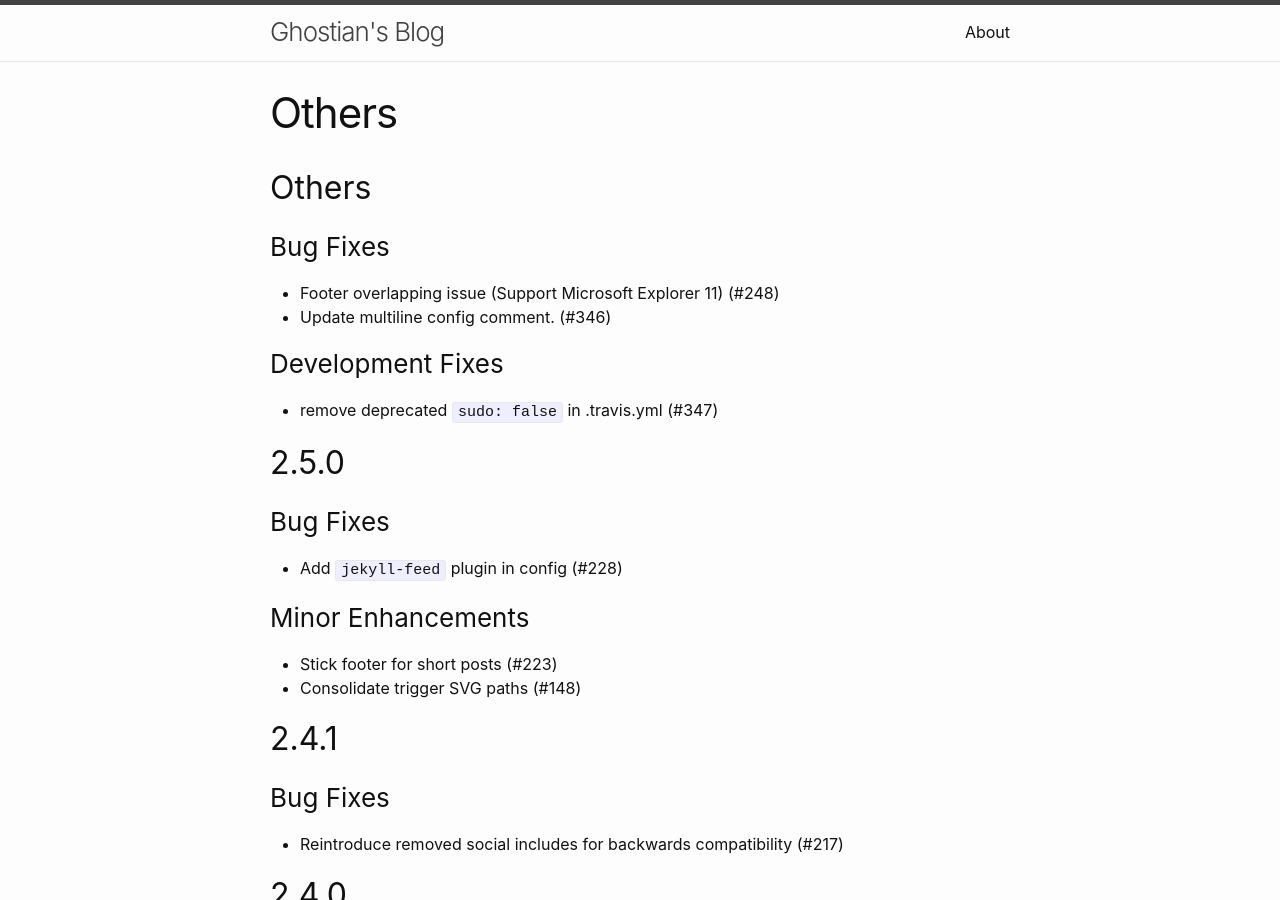
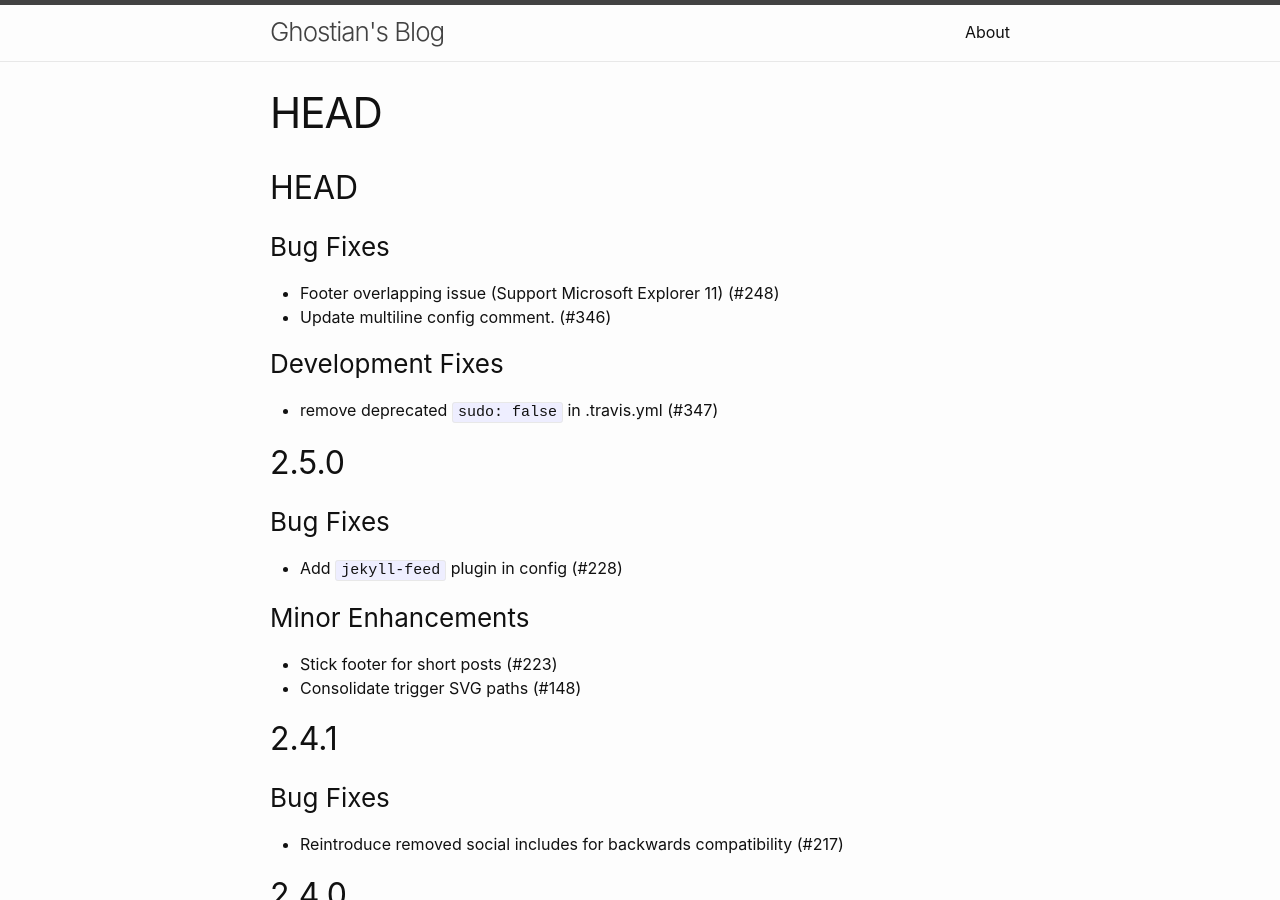
Before and after one commit to ghostian/ghostian.github.io, a Jekyll site: the page built from History.markdown, in a window 1280 px wide and 900 px high. Built offline with Jekyll 4.4.1, drawn with Linux system fonts in a browser that asks for light colours; our own code applies the rules of GitHub Pages for plain Markdown files.

Commit message:
Aug-7: headers

```diff
--- a/History.markdown
+++ b/History.markdown
@@ -1,4 +1,4 @@
-## Others
+## HEAD
 
 ### Bug Fixes
 
```
Also changed, not shown: index.md (+0 -2 lines).
